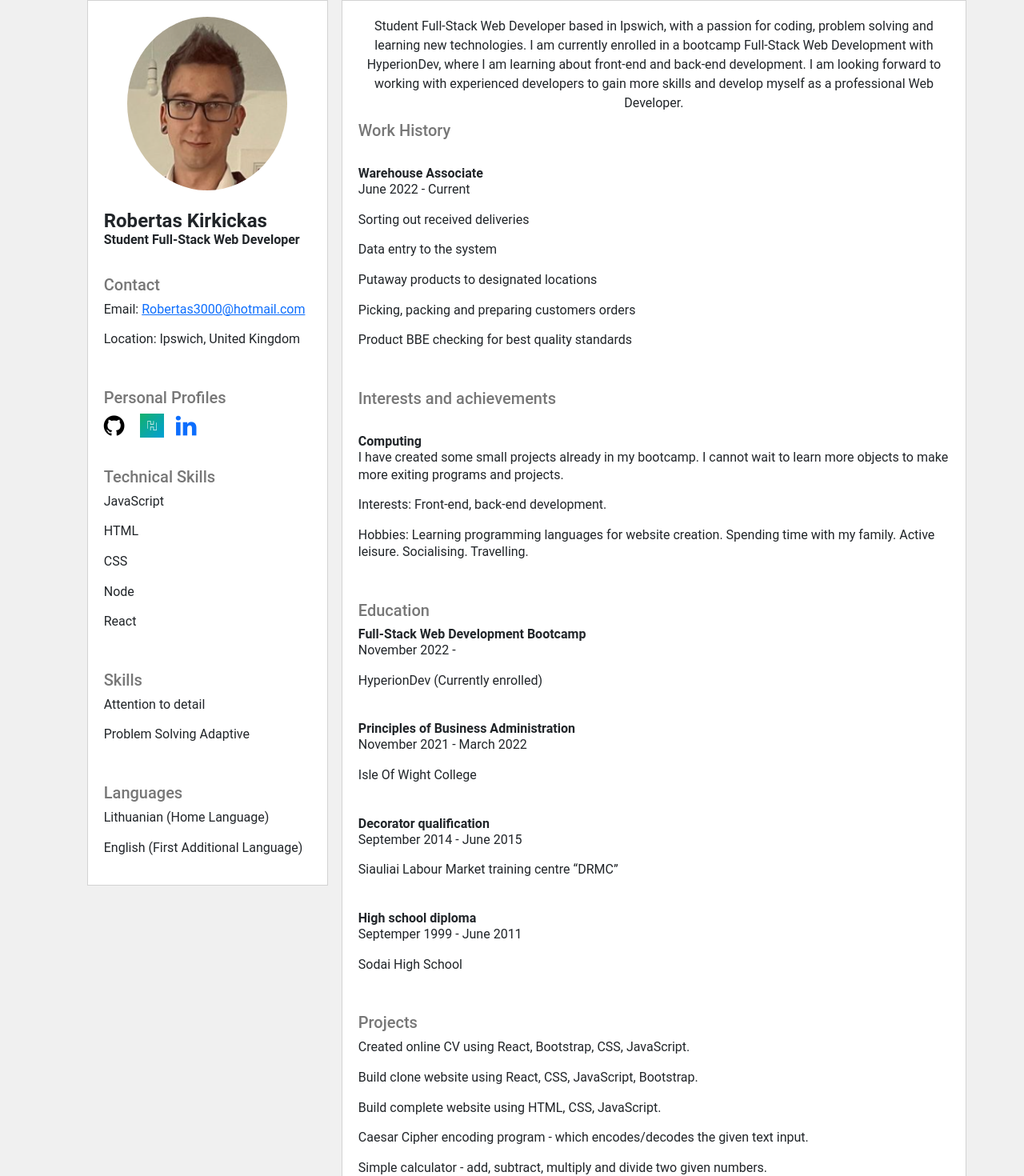
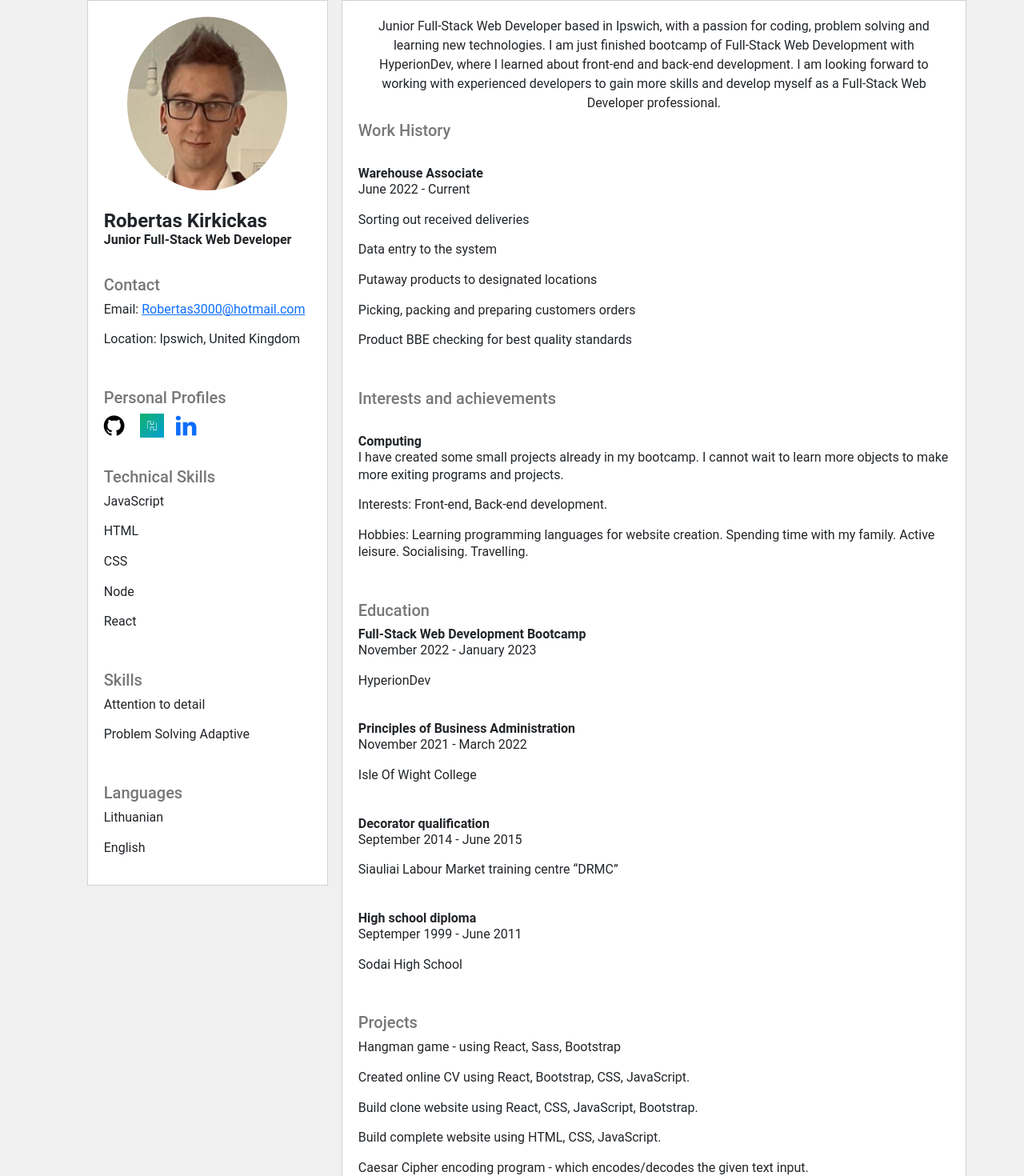
Before and after one commit to RobertasKirkickas/CV, a React (Create React App) app: page / in a window 1280 px wide. Shown: the top 1470 px of the page at 80% size. Built offline with nearby package versions, Linux system fonts and the light colour scheme.

Commit message:
General update

```diff
--- a/src/Cv-leftSide.js
+++ b/src/Cv-leftSide.js
@@ -10,7 +10,7 @@ const CVLeft = () => {
         <br />
       <div className="name-surname">
         <h1>Robertas Kirkickas</h1>
-        <h3>Student Full-Stack Web Developer</h3>
+        <h3>Junior Full-Stack Web Developer</h3>
       </div>
 <br></br>
         <h2>Contact</h2>
@@ -38,8 +38,8 @@ const CVLeft = () => {
       <br></br>
       <div className="languages">
         <h2>Languages</h2>
-        <p>Lithuanian (Home Language)</p>
-        <p>English (First Additional Language)</p>
+        <p>Lithuanian</p>
+        <p>English</p>
       </div>
     </div>
   );
--- a/src/Cv-middle.js
+++ b/src/Cv-middle.js
@@ -4,9 +4,9 @@ const CVMiddle = () => {
 return (
 <div className="grid-item-mid" style={{ textAlign: 'left' }}>
     <div className='About' style={{ textAlign: 'center' }}>
-    Student Full-Stack Web Developer based in Ipswich, with a passion for coding, problem solving and learning new technologies.
-    I am currently enrolled in a bootcamp Full-Stack Web Development with HyperionDev, where I am learning about front-end and back-end development.
-    I am looking forward to working with experienced developers to gain more skills and develop myself as a professional Web Developer.
+    Junior Full-Stack Web Developer based in Ipswich, with a passion for coding, problem solving and learning new technologies.
+    I am just finished bootcamp of Full-Stack Web Development with HyperionDev, where I learned about front-end and back-end development.
+    I am looking forward to working with experienced developers to gain more skills and develop myself as a Full-Stack Web Developer professional.
     </div>
 <h2>Work History</h2><br></br>
 <div className="work-history">
@@ -26,7 +26,7 @@ return (
 <br></br>
 <h3>Computing</h3>
 <p>I have created some small projects already in my bootcamp. I cannot wait to learn more objects to make more exiting programs and projects.</p>
-<p>Interests: Front-end, back-end development.</p>
+<p>Interests: Front-end, Back-end development.</p>
 <p>Hobbies: Learning programming languages for website creation. Spending time with my family. Active leisure. Socialising. Travelling.</p>
 </div>
 
@@ -34,8 +34,8 @@ return (
 <h2>Education</h2>
 <div className="education">
 <h3>Full-Stack Web Development Bootcamp</h3>
-<p className="education-dates">November 2022 - </p>
-<p>HyperionDev (Currently enrolled)</p>
+<p className="education-dates">November 2022 - January 2023</p>
+<p>HyperionDev</p>
 
 <br></br>
 <h3>Principles of Business Administration</h3>
@@ -56,6 +56,7 @@ return (
 <br></br>
 <h2>Projects</h2>
 <div className="projects">
+<p>Hangman game - using React, Sass, Bootstrap</p>
 <p>Created online CV using React, Bootstrap, CSS, JavaScript.</p>
 <p>Build clone website using React, CSS, JavaScript, Bootstrap. </p>
 <p>Build complete website using HTML, CSS, JavaScript.</p>
```
